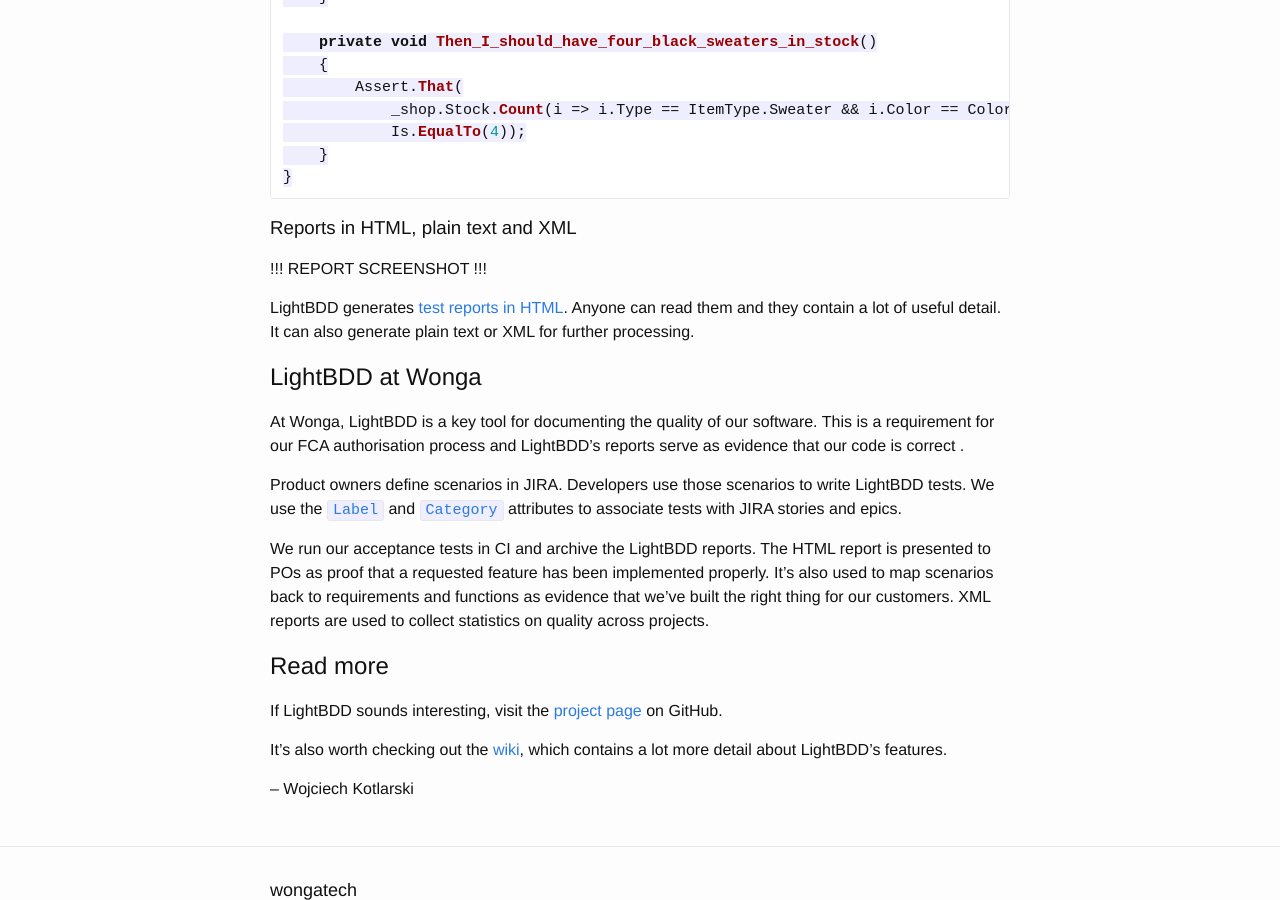
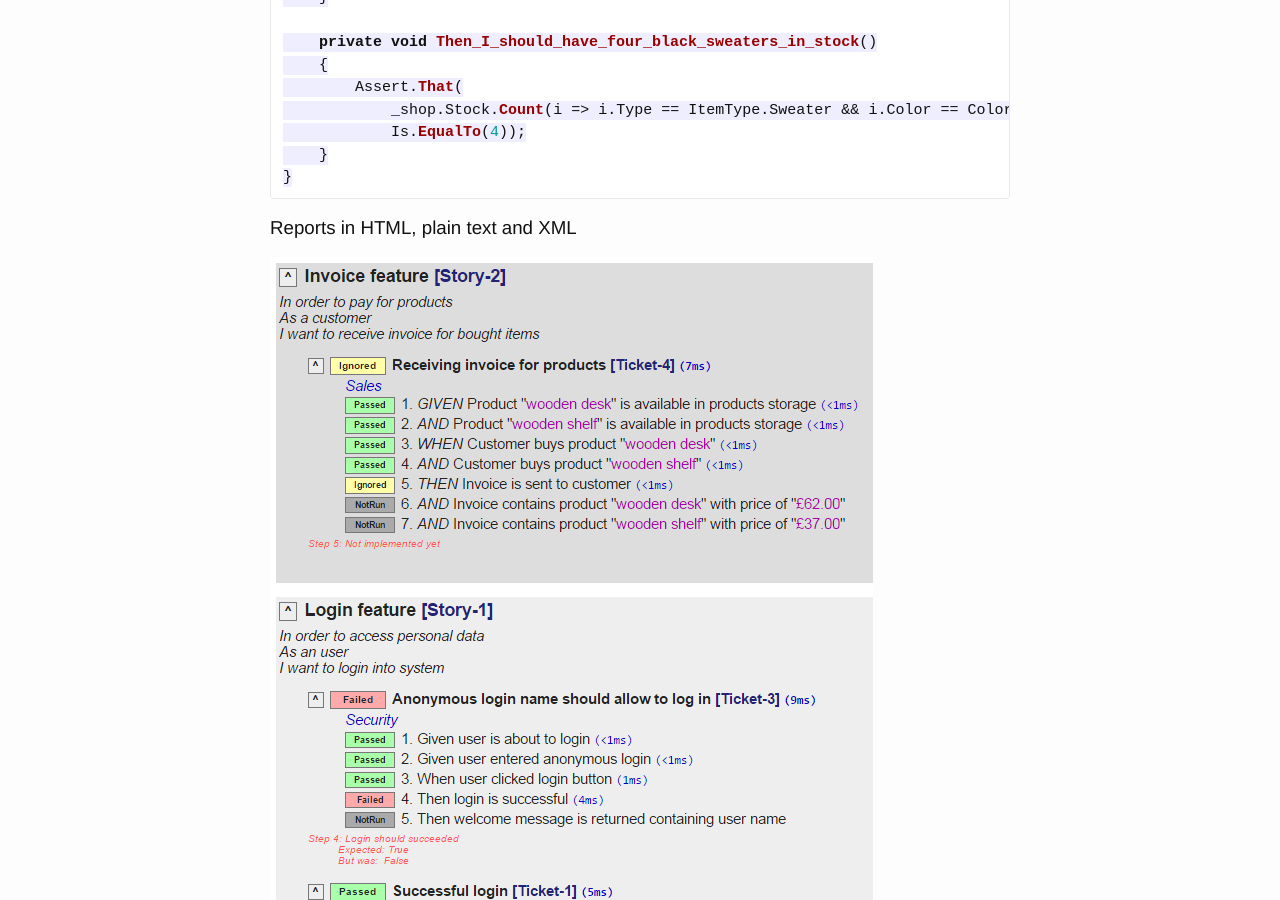
Before and after one commit to michael-griffiths-wdfc/wongatech.github.io, a Jekyll site: the page built from _posts/2015-04-21-lightbdd-at-wonga.md, in a window 1280 px wide and 900 px high, scrolled down 2960 px. Built offline with Jekyll 4.4.1, drawn with Linux system fonts in a browser that asks for light colours; Markdown is read by kramdown in place of the engine named in the settings.

Commit message:
Adding an image

```diff
--- a/_posts/2015-04-21-lightbdd-at-wonga.md
+++ b/_posts/2015-04-21-lightbdd-at-wonga.md
@@ -123,7 +123,8 @@ public partial class Returns_go_to_stock : FeatureFixture
 
 ### Reports in HTML, plain text and XML
 
-!!! REPORT SCREENSHOT !!!
+![LightBDD Reports](/images/lightbdd-at-wonga-reports.png)
+
 
 LightBDD generates [test reports in HTML](http://htmlpreview.github.io/?https://github.com/Suremaker/LightBDD/blob/master/ExampleSummaryFiles/FeaturesSummary.html). Anyone can read them and they contain a lot of useful detail. It can also generate plain text or XML for further processing.
 
```
Also changed, not shown: images/lightbdd-at-wonga-reports.png (added).
